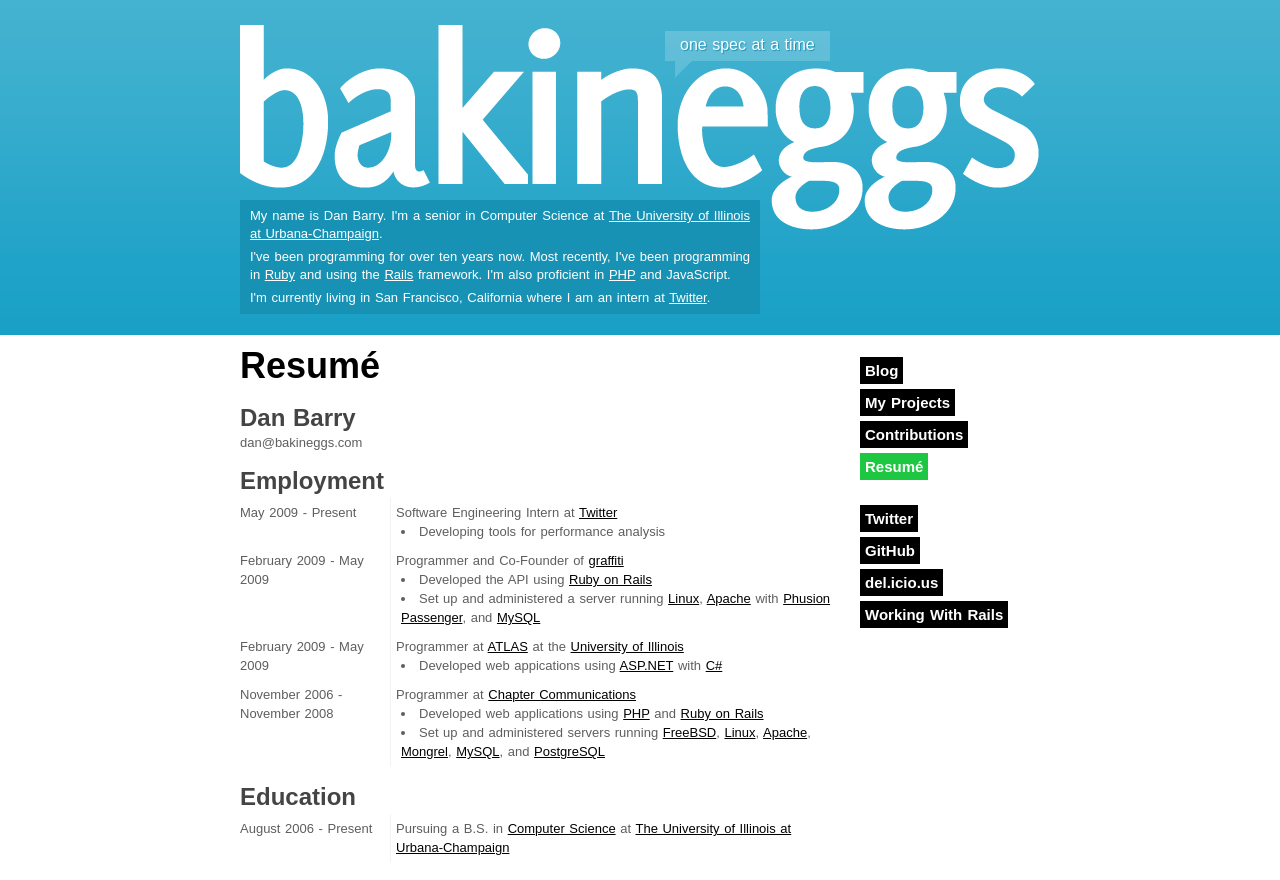
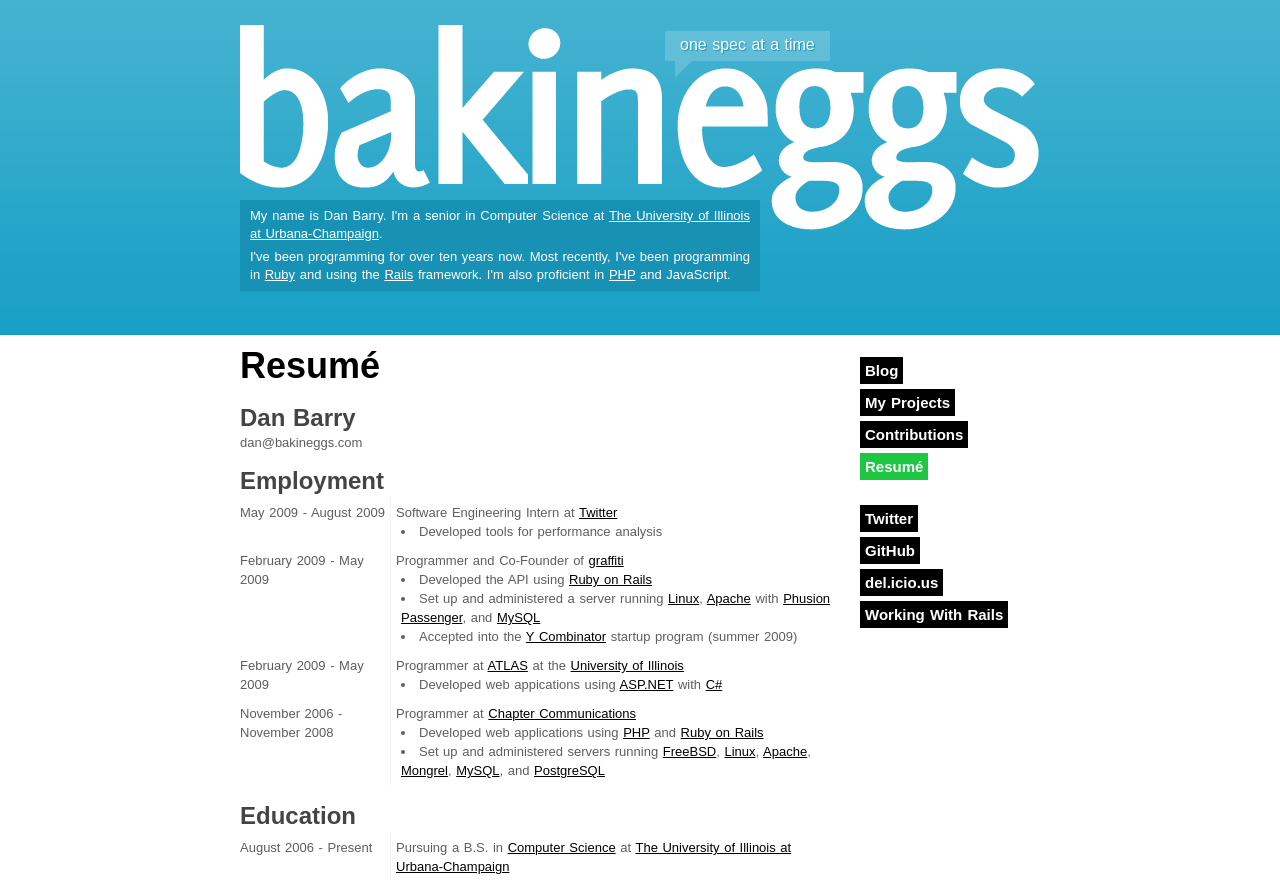
Before and after one commit to bakineggs/bakineggs.com, a PHP site: page /resume in a window 1280 px wide. Shown: the top 880 px of the page. Run offline with PHP 8.4, Linux system fonts and the light colour scheme.

Commit message:
not working at twitter, graffiti + yc = public knowledge

```diff
--- a/content/resume.html
+++ b/content/resume.html
@@ -4,11 +4,11 @@
 </p>
 <h3>Employment</h3>
 <dl id="employment">
-  <dt>May 2009 - Present</dt>
+  <dt>May 2009 - August 2009</dt>
   <dd>
     Software Engineering Intern at <a href="http://twitter.com">Twitter</a>
     <ul>
-      <li>Developing tools for performance analysis</li>
+      <li>Developed tools for performance analysis</li>
     </ul>
   </dd>
   <dt>February 2009 - May 2009</dt>
@@ -17,6 +17,7 @@
     <ul>
       <li>Developed the API using <a href="http://rubyonrails.org">Ruby on Rails</a></li>
       <li>Set up and administered a server running <a href="http://www.linux.org">Linux</a>, <a href="http://httpd.apache.org">Apache</a> with <a href="http://modrails.com">Phusion Passenger</a>, and <a href="http://mysql.com">MySQL</a></li>
+      <li>Accepted into the <a href="http://ycombinator.com">Y Combinator</a> startup program (summer 2009)</li>
     </ul>
   </dd>
   <dt>February 2009 - May 2009</dt>
--- a/index.php
+++ b/index.php
@@ -82,9 +82,6 @@ echo '<?xml version="1.0" encoding="utf-8" ?>';
           Most recently, I've been programming in <a href="http://ruby-lang.org">Ruby</a> and using the <a href="http://rubyonrails.org">Rails</a> framework.
           I'm also proficient in <a href="http://php.net">PHP</a> and JavaScript.
         </p>
-        <p>
-          I'm currently living in San Francisco, California where I am an intern at <a href="http://twitter.com">Twitter</a>.
-        </p>
       </div>
     </div>
     <div id="content" class="<?= $page ?>">
```
